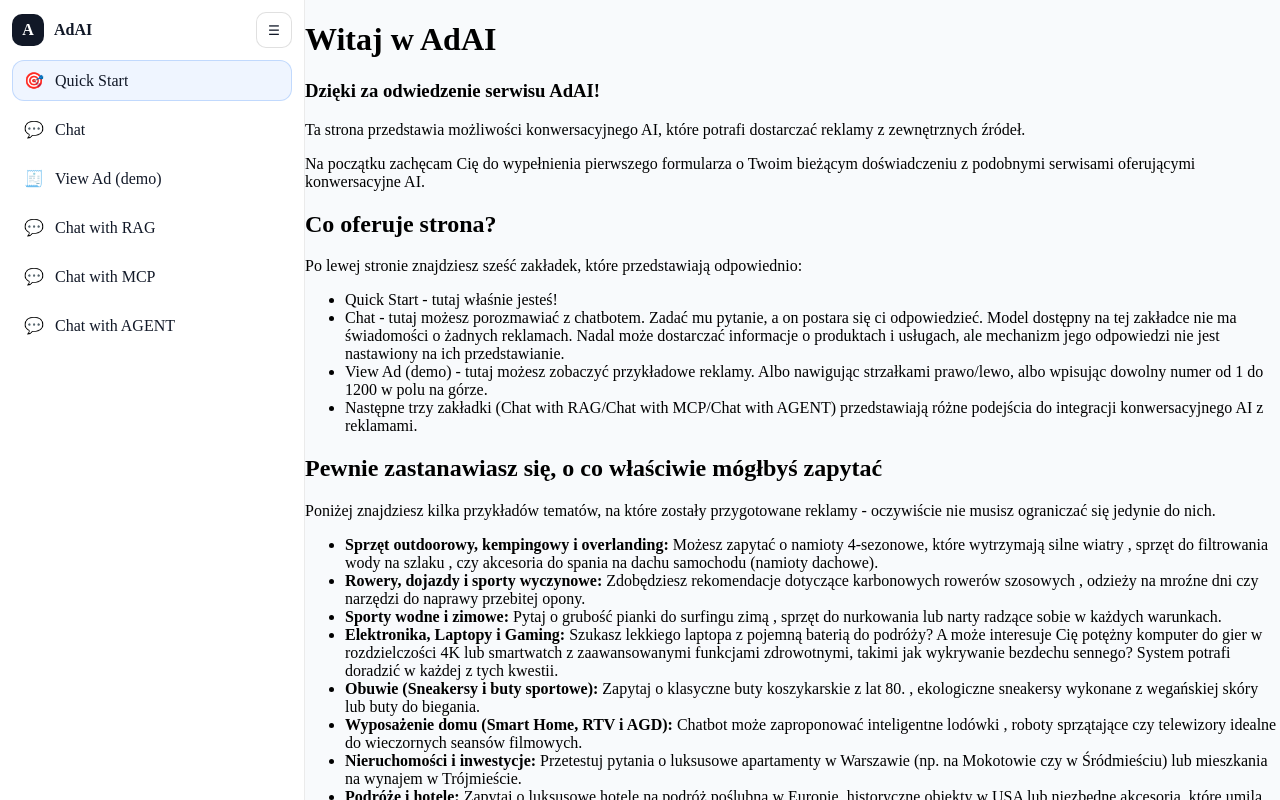
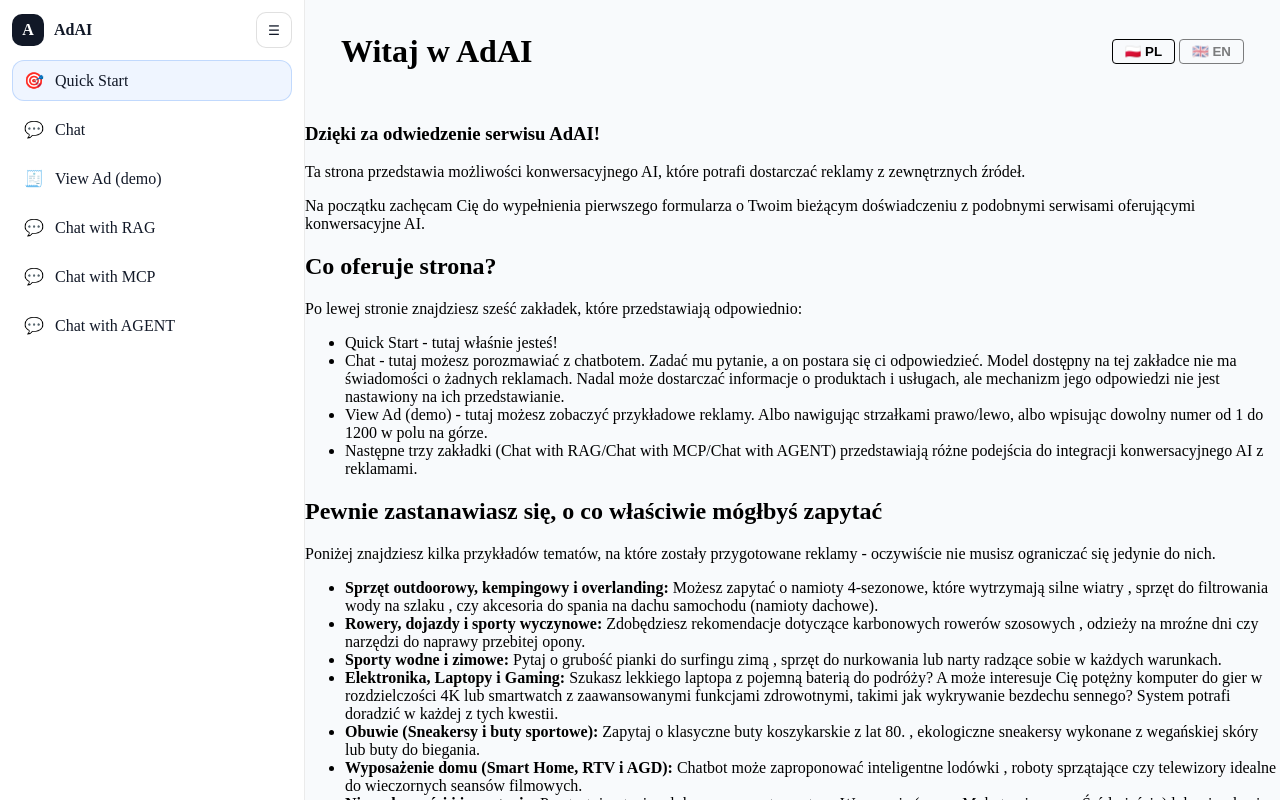
Before and after one commit to quechulo/AdAi-Client, a Vue app in the folder AdAI/: page / in a window 1280 px wide. Built offline with nearby package versions, Linux system fonts and the light colour scheme; no server answers.

Commit message:
added lang toggle

```diff
--- a/AdAI/src/views/LandingView.vue
+++ b/AdAI/src/views/LandingView.vue
@@ -9,6 +9,10 @@
     <header class="header">
         <h1 v-if="lang==='en'">Welcome to AdAI</h1>
         <h1 v-else>Witaj w AdAI</h1>
+        <div class="lang-toggle">
+            <button :class="['lang-btn', { active: lang === 'pl' }]" @click="lang = 'pl'">🇵🇱 PL</button>
+            <button :class="['lang-btn', { active: lang === 'en' }]" @click="lang = 'en'">🇬🇧 EN</button>
+        </div>
     </header>
 
     <div v-if="lang==='en'" class="scroll">
@@ -50,3 +54,36 @@
 
 
 </template>
+
+<style scoped>
+.header {
+    display: flex;
+    align-items: center;
+    justify-content: space-between;
+    padding: 12px 36px;
+}
+
+.lang-toggle {
+    display: flex;
+    gap: 4px;
+}
+
+.lang-btn {
+    padding: 4px 12px;
+    border: 1px solid currentColor;
+    background: transparent;
+    border-radius: 4px;
+    cursor: pointer;
+    font-weight: 600;
+    opacity: 0.5;
+    transition: opacity 0.2s;
+}
+
+.lang-btn.active {
+    opacity: 1;
+}
+
+.lang-btn:hover {
+    opacity: 0.8;
+}
+</style>
```
